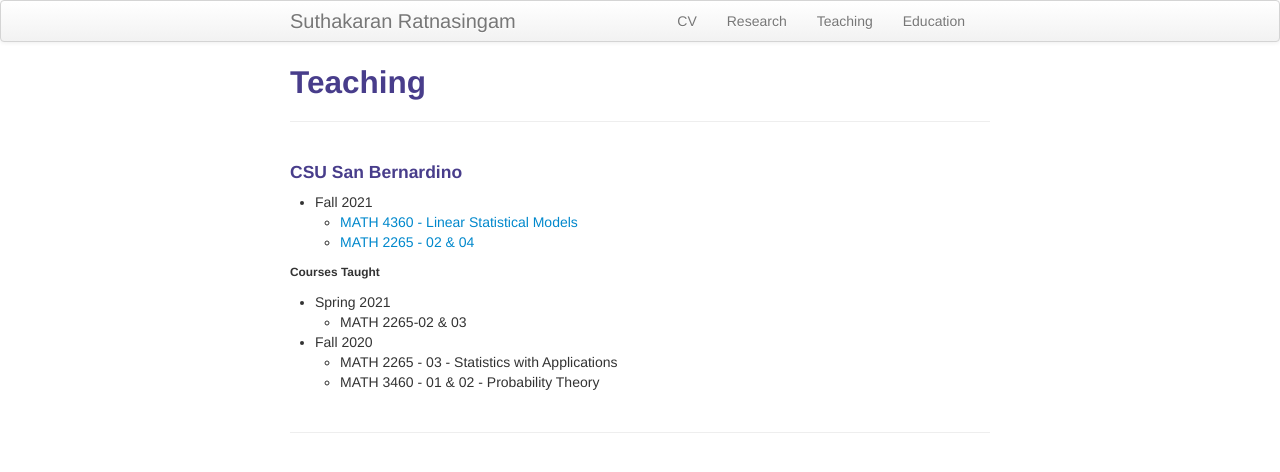
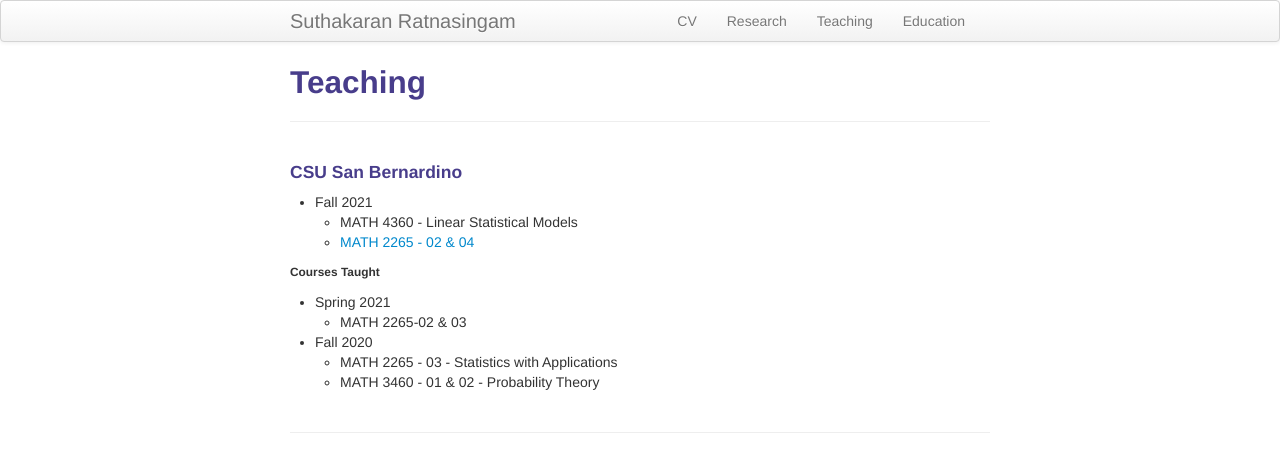
Before and after one commit to suthakaranr/suthakaranr.github.io, a Jekyll site: the page built from pages/Teaching.md, in a window 1280 px wide. Shown: the top 472 px of the page. Built offline with Jekyll 4.4.1, drawn with Linux system fonts in a browser that asks for light colours.

Commit message:
Update Teaching.md

```diff
--- a/pages/Teaching.md
+++ b/pages/Teaching.md
@@ -5,7 +5,7 @@ description: Suthakaran's teaching portfolio
 ---
 #### CSU San Bernardino
 * Fall 2021
-   * <a style="text-decoration:none" href="../pages/LinStatMod.html" target="_blank" rel="noopener noreferrer">MATH 4360 - Linear Statistical Models</a>
+   *  MATH 4360 - Linear Statistical Models
    * <a style="text-decoration:none" href="../pages/StatApp.html" target="_blank" rel="noopener noreferrer">MATH 2265 - 02 & 04</a>
 
 ###### Courses Taught
```
